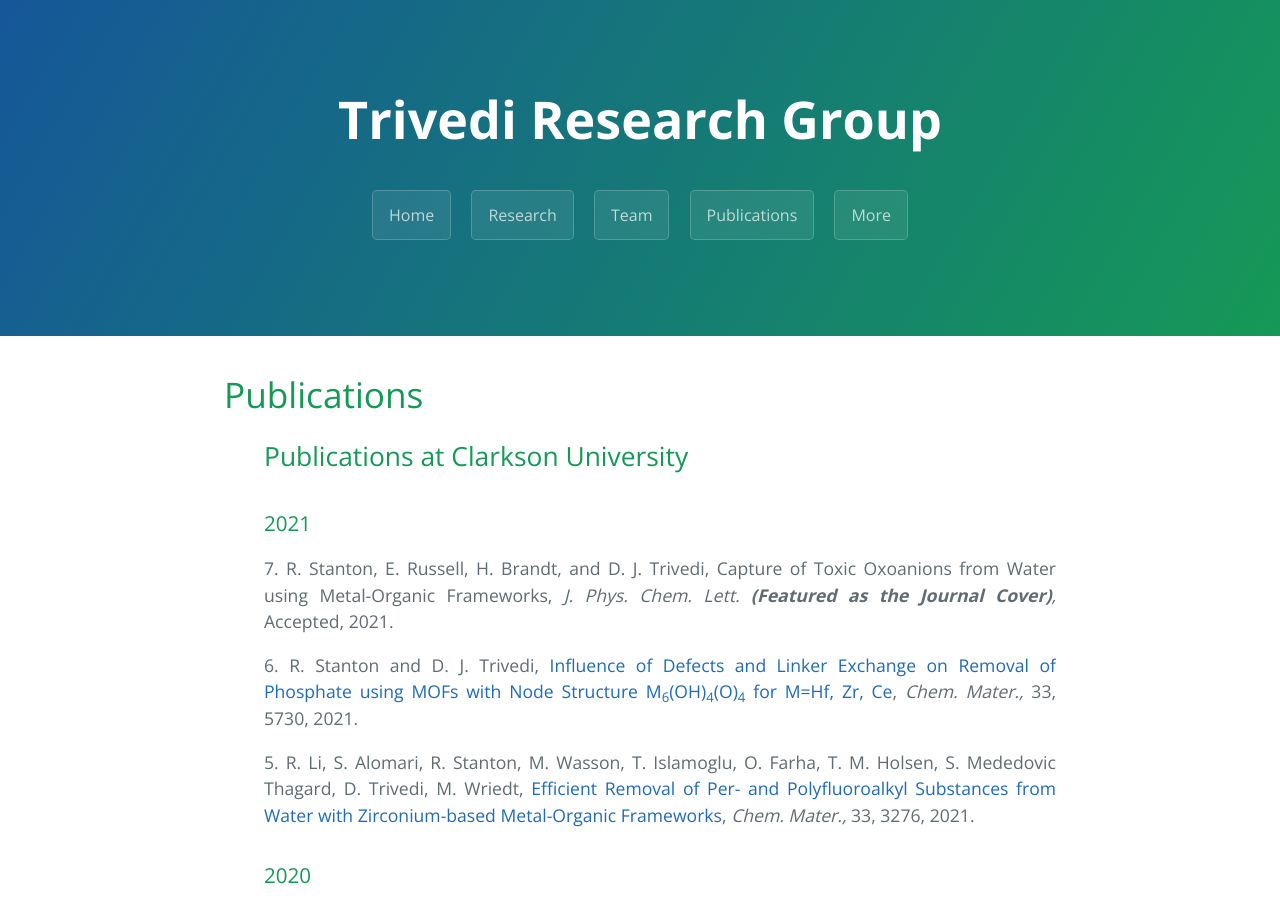
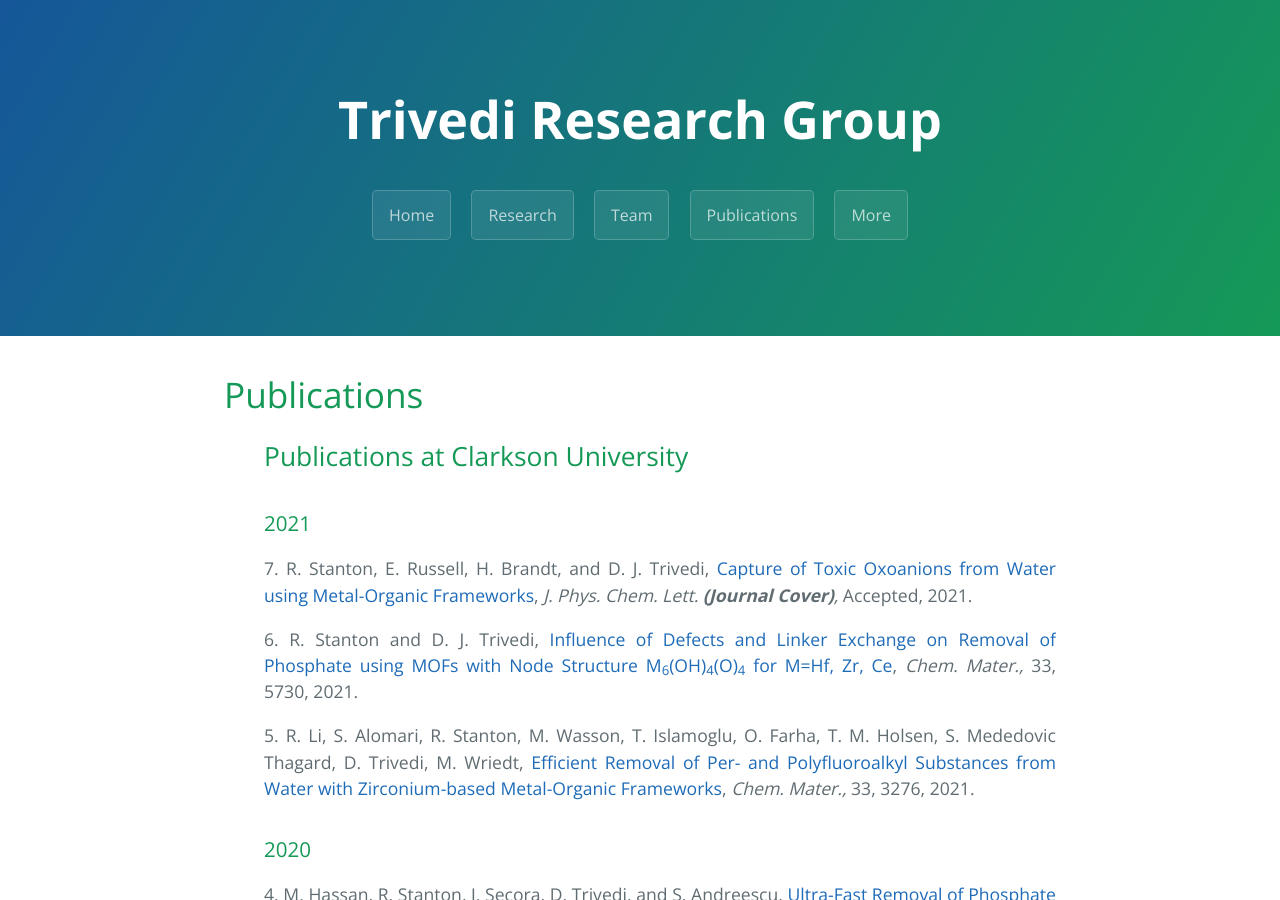
Before and after one commit to dharatrivedi/dharatrivedi.github.io, a Jekyll site: the page built from publication.html, in a window 1280 px wide and 900 px high. Built offline with Jekyll 4.4.1, drawn with Linux system fonts in a browser that asks for light colours.

Commit message:
Update publication.html

```diff
--- a/publication.html
+++ b/publication.html
@@ -8,7 +8,7 @@
   <ul class="clearfix" style="text-align:justify">
     <h2>Publications at Clarkson University</h2>
     <h3>2021</h3>
-      7. R. Stanton, E. Russell, H. Brandt, and D. J. Trivedi, Capture of Toxic Oxoanions from Water using Metal-Organic Frameworks, <i> J. Phys. Chem. Lett.<b> (Featured as the Journal Cover)</b>,</i> Accepted, 2021.<br />
+      7. R. Stanton, E. Russell, H. Brandt, and D. J. Trivedi, <a href="https://doi.org/10.1021/acs.jpclett.1c02550">Capture of Toxic Oxoanions from Water using Metal-Organic Frameworks</a>, <i> J. Phys. Chem. Lett.<b> (Journal Cover)</b>,</i> Accepted, 2021.<br />
       <p> </p>
       6. R. Stanton and D. J. Trivedi, <a href="https://doi.org/10.1021/acs.chemmater.1c01521"> Influence of Defects and Linker Exchange on Removal of Phosphate using MOFs with Node Structure M<sub>6</sub>(OH)<sub>4</sub>(O)<sub>4</sub> for M=Hf, Zr, Ce</a>, <i> Chem. Mater.,</i> 33, 5730, 2021.<br />
       <p> </p>
```
